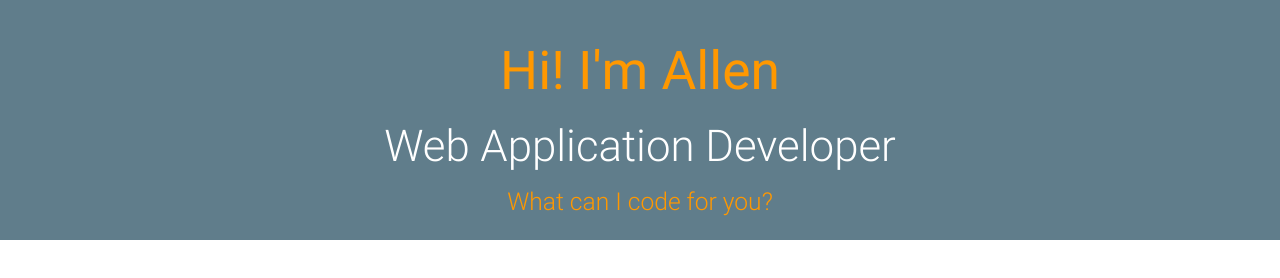
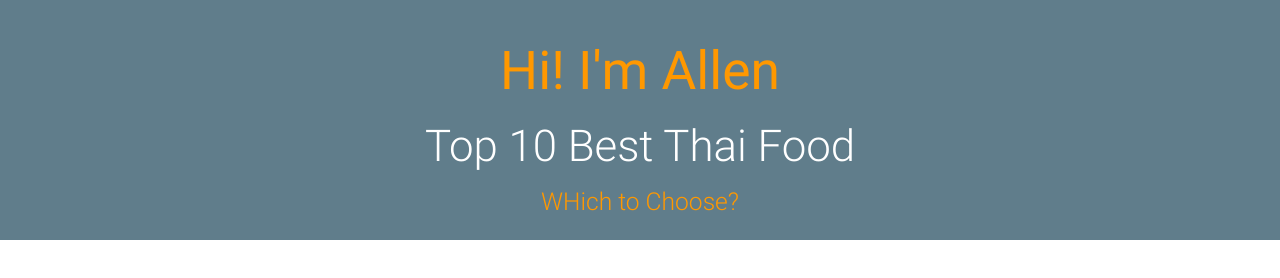
Before and after one commit to AllenBickham/AllenBickham.github.io, a plain HTML site: page index.html in a window 1280 px wide. Drawn offline with nearby package versions, Linux system fonts and the light colour scheme.

Commit message:
Update index.html

```diff
--- a/index.html
+++ b/index.html
@@ -16,8 +16,8 @@
   	<div class="section blue-grey">
   		<div class="container center-align">
 				<h2 class="header orange-text">Hi! I'm Allen</h2>
-				<h3 class="white-text light">Web Application Developer</h3>
-				<h5 class="orange-text light">What can I code for you?</h5>
+				<h3 class="white-text light">Top 10 Best Thai Food
+				<h5 class="orange-text light">WHich to Choose?</h5>
   		</div>
   	</div>
     <!-- ==== END Profile Header SECTION==== -->
```
